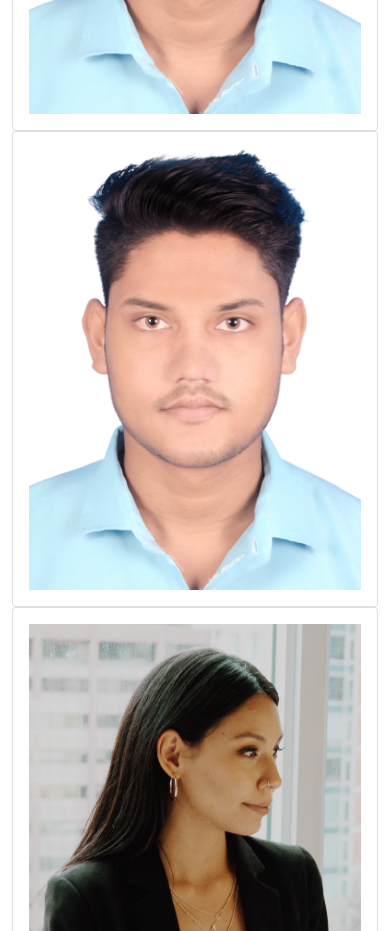
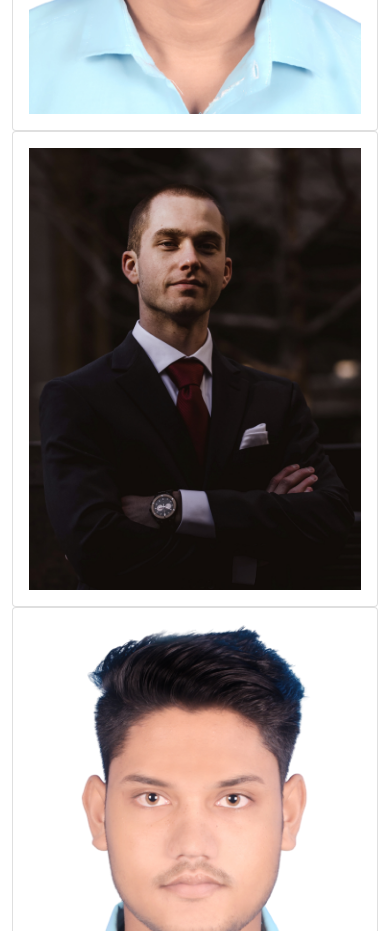
Before and after one commit to Mahmud-Sowrov/portfolio, a plain HTML site: page index.html in a window 390 px wide. Shown: the part 6160-7091 px from the top of the page. Drawn offline with nearby package versions, Linux system fonts and the light colour scheme.

Commit message:
Update index.html

```diff
--- a/index.html
+++ b/index.html
@@ -401,6 +401,13 @@
                 </div>
             </div>
 
+            <div class="col-md-4">
+                <div class="card">
+                    <div class="card-body">
+                        <img src="Image/pro1.jpg" alt="" class="img-fluid">
+                    </div>
+                </div>
+            </div>
 
 
 
```
